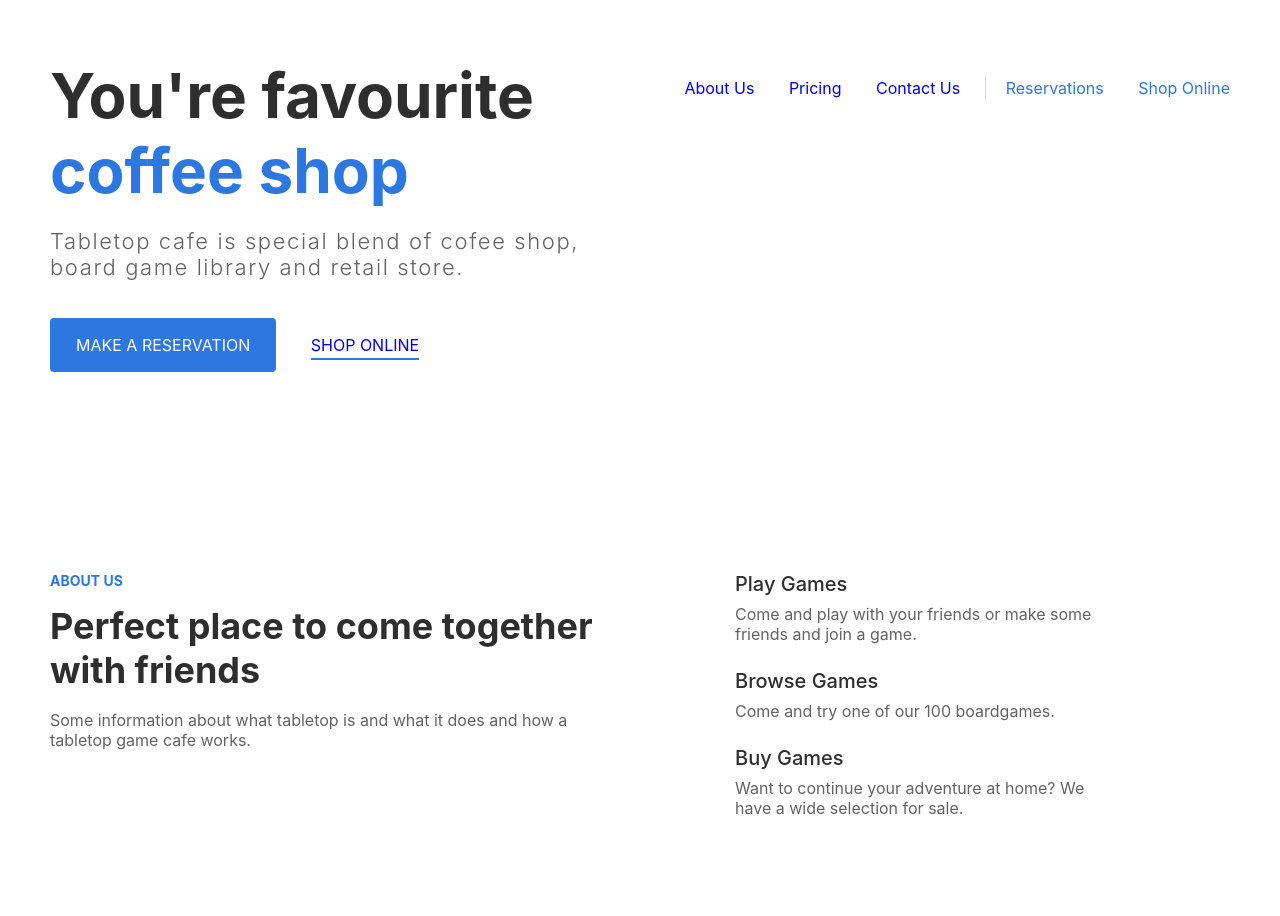
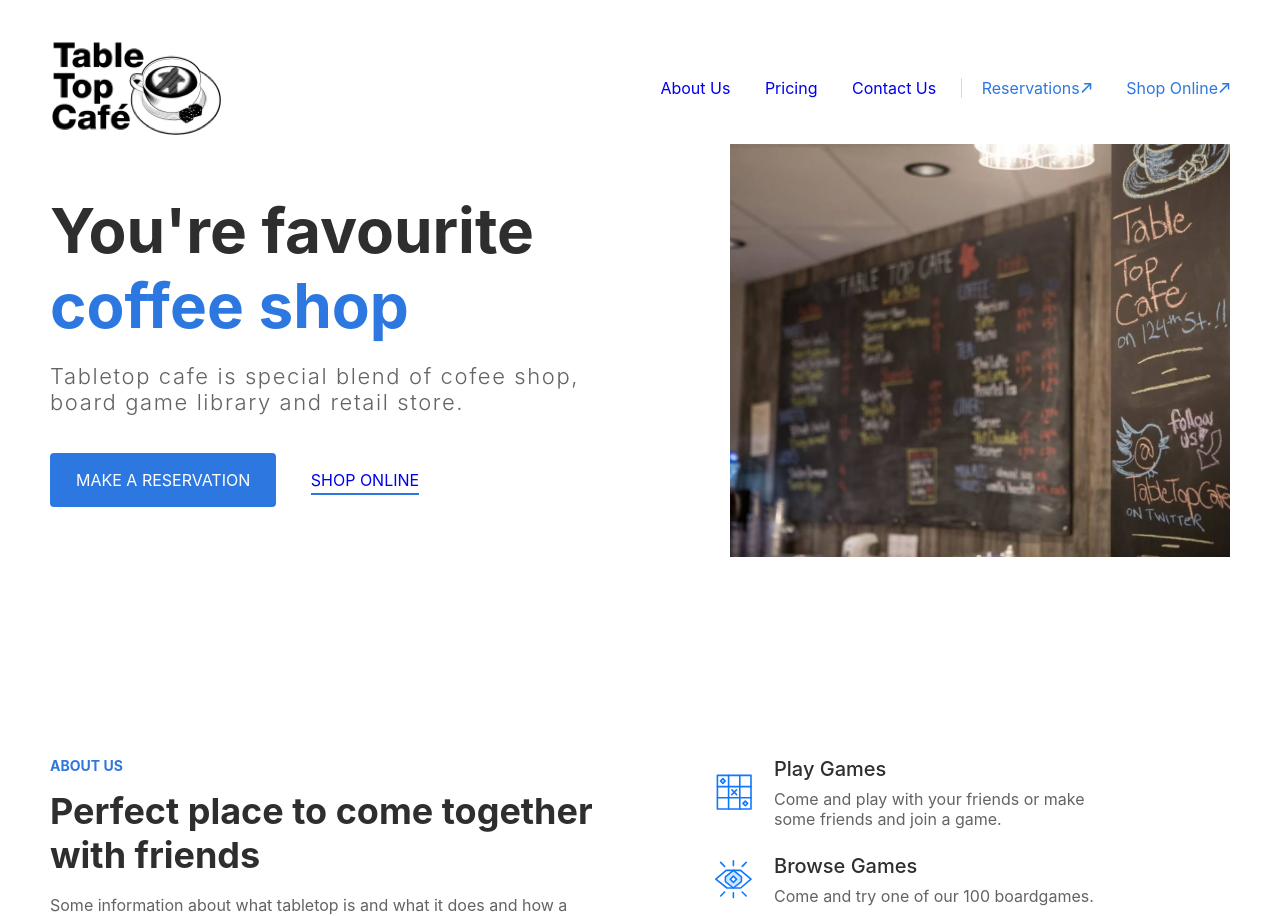
Before and after one commit to stvbdn/tabletop, a Jekyll site: the page built from index.html, in a window 1280 px wide. Shown: the top 916 px of the page. Built offline with Jekyll 4.4.1, drawn with Linux system fonts in a browser that asks for light colours.

Commit message:
Update baseurl to relative_url

```diff
--- a/_includes/footer.html
+++ b/_includes/footer.html
@@ -39,8 +39,8 @@
     </div>
     <span class="vl"></span>
     <div class="nav-section">
-      <a class="blue">Reservations <img src="{{ site.baseurl }}images/external-arrow.svg" alt=""></a>
-      <a class="blue">Shop Online <img src="{{ site.baseurl }}images/external-arrow.svg" alt=""></a>
+      <a class="blue">Reservations <img src="{{ 'images/external-arrow.svg' | relative_url }}" alt=""></a>
+      <a class="blue">Shop Online <img src="{{ 'images/external-arrow.svg' | relative_url }}" alt=""></a>
     </div>
   </div>
 </footer>
--- a/_includes/head.html
+++ b/_includes/head.html
@@ -29,7 +29,7 @@
   <meta name="msapplication-TileColor" content="#ffffff">
   <!-- <meta name="msapplication-TileImage" content="{{ site.baseurl }}/assets/favicon/ms-icon-144x144.png"> -->
   <meta name="theme-color" content="#ffffff">
-  <link rel="stylesheet" href="{{ site.baseurl }}assets/css/main.css">
+  <!-- <link rel="stylesheet" href="{{ site.baseurl }}assets/css/main.css"> -->
   <link rel="stylesheet" href="{{ 'assets/css/main.css' | relative_url }}">
   <link href="https://fonts.googleapis.com/css?family=Libre+Baskerville|Raleway:400&display=swap" rel="stylesheet">
   </head>
--- a/_includes/header.html
+++ b/_includes/header.html
@@ -1,5 +1,5 @@
 <div class="header">
-  <img class="logo" src="{{ site.baseurl }}images/logo.jpg" alt="">
+  <img class="logo" src="{{ 'images/logo.jpg' | relative_url }}" alt="">
   <div class='nav-items'>
     <div class='nav-section'>
       <a href='#'>About Us</a>
@@ -8,8 +8,8 @@
     </div>
     <span class="vl"></span>
     <div class='nav-section'>
-      <a class="blue" href='#'>Reservations<img src="{{ site.baseurl }}images/external-arrow.svg" alt=""></a>
-      <a class="blue" href='#'>Shop Online<img src="{{ site.baseurl }}images/external-arrow.svg" alt=""></a>
+      <a class="blue" href='#'>Reservations<img src="{{ 'images/external-arrow.svg' | relative_url }}" alt=""></a>
+      <a class="blue" href='#'>Shop Online<img src="{{ 'images/external-arrow.svg' | relative_url }}" alt=""></a>
     </div>
   </div>
 </div>
--- a/index.html
+++ b/index.html
@@ -16,7 +16,7 @@ layout: main
     </div>
     <div class='col'>
       <div class="hero-image-container">
-        <img class='hero-image' src="{{ site.baseurl }}images/hero.jpg" alt="">
+        <img class='hero-image' src="{{ 'images/hero.jpg' | relative_url }}" alt="">
       </div>
     </div>
   </div>
@@ -33,21 +33,21 @@ layout: main
     </div>
     <div class="col space-between">
       <div class="feature">
-        <img class='feature-image' src="{{ site.baseurl }}images/tic-tac-toe.svg" alt="">
+        <img class='feature-image' src="{{ 'images/tic-tac-toe.svg' | relative_url }}" alt="">
         <div>
           <h1 class="feature-title">Play Games</h1>
           <p>Come and play with your friends or make some friends and join a game.</p>
         </div>
       </div>
       <div class="feature">
-        <img class='feature-image' src="{{ site.baseurl }}images/view-2.svg" alt="">
+        <img class='feature-image' src="{{ 'images/view-2.svg' | relative_url }}" alt="">
         <div>
           <h1 class="feature-title">Browse Games</h1>
           <p>Come and try one of our 100 boardgames.</p>
         </div>
       </div>
       <div class="feature">
-        <img class='feature-image' src="{{ site.baseurl }}images/shopping-basket-1.svg" alt="">
+        <img class='feature-image' src="{{ 'images/shopping-basket-1.svg' | relative_url }}" alt="">
         <div>
         <h1 class="feature-title">Buy Games</h1>
         <p>Want to continue your adventure at home? We have a wide selection for sale.</p>
```
Also changed, not shown: 1 other file.
